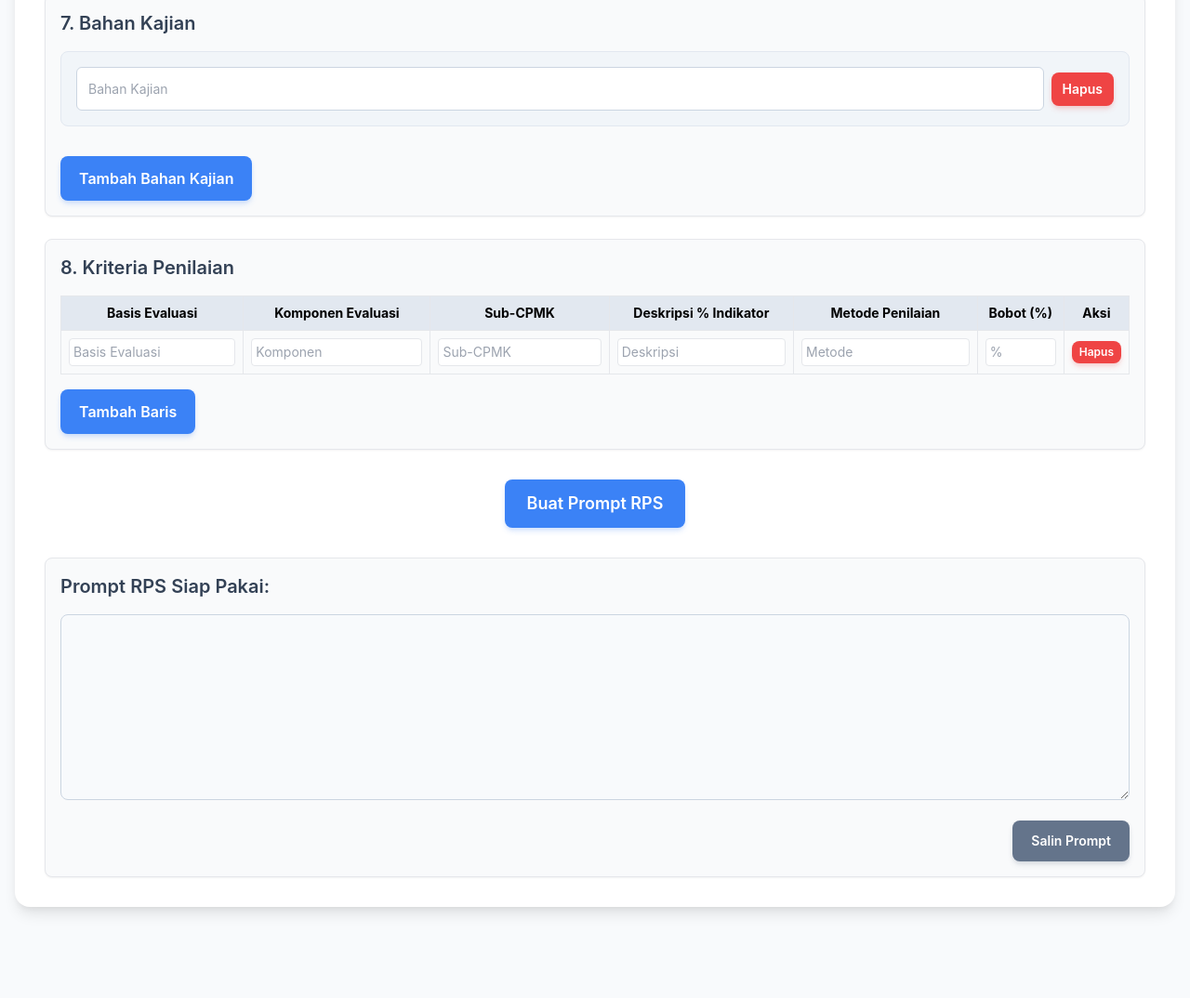
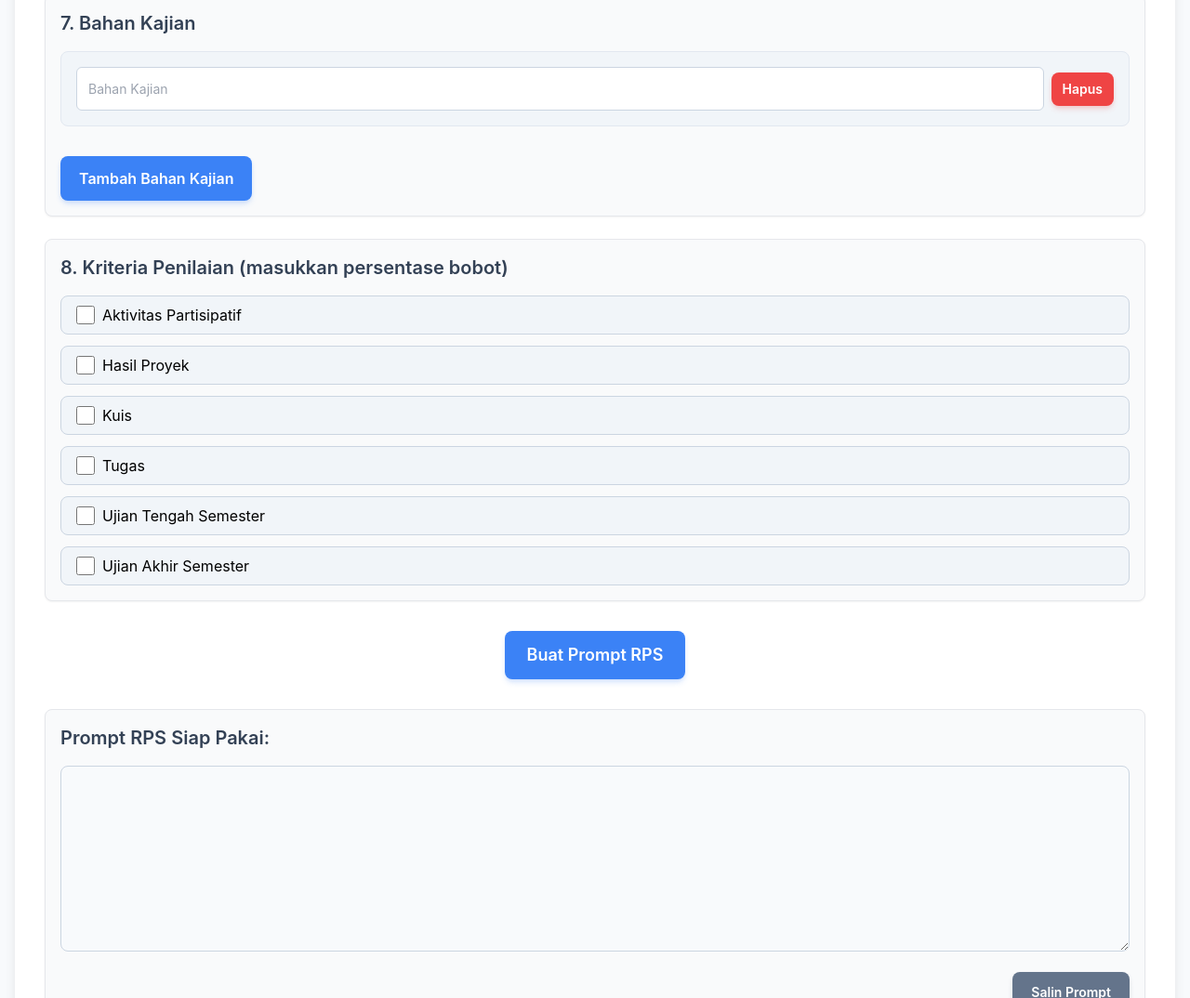
Before and after one commit to L9kyuu-AppWeb/Prompt-AI-RPS, a plain HTML site: page index.html in a window 1280 px wide. Shown: the part 1536-2610 px from the top of the page at 93% size. Before the commit the page ends 2544 px from the top, so only its background shows below. Drawn offline with nearby package versions, Linux system fonts and the light colour scheme.

Commit message:
Update index.html

```diff
--- a/index.html
+++ b/index.html
@@ -243,38 +243,52 @@
         </div>
 
         <div class="mb-8 p-4 border border-gray-200 rounded-lg bg-gray-50 shadow-sm">
-    <h2 class="text-xl font-semibold mb-4 text-slate-700">8. Kriteria Penilaian</h2>
-    <div class="overflow-x-auto">
-        <table class="min-w-full border border-slate-300 text-sm">
-            <thead class="bg-slate-200">
-                <tr>
-                    <th class="border p-2">Basis Evaluasi</th>
-                    <th class="border p-2">Komponen Evaluasi</th>
-                    <th class="border p-2">Sub-CPMK</th>
-                    <th class="border p-2">Deskripsi % Indikator</th>
-                    <th class="border p-2">Metode Penilaian</th>
-                    <th class="border p-2">Bobot (%)</th>
-                    <th class="border p-2">Aksi</th>
-                </tr>
-            </thead>
-            <tbody id="penilaian-container">
-                <tr class="penilaian-row">
-                    <td class="border p-2"><input type="text" class="w-full p-1 border rounded" placeholder="Basis Evaluasi"></td>
-                    <td class="border p-2"><input type="text" class="w-full p-1 border rounded" placeholder="Komponen"></td>
-                    <td class="border p-2"><input type="text" class="w-full p-1 border rounded" placeholder="Sub-CPMK"></td>
-                    <td class="border p-2"><input type="text" class="w-full p-1 border rounded" placeholder="Deskripsi"></td>
-                    <td class="border p-2"><input type="text" class="w-full p-1 border rounded" placeholder="Metode"></td>
-                    <td class="border p-2"><input type="number" class="w-full p-1 border rounded" min="0" max="100" placeholder="%"></td>
-                    <td class="border p-2 text-center">
-                        <button type="button" class="btn btn-danger text-xs px-2 py-1" onclick="removeFormField(this)">Hapus</button>
-                    </td>
-                </tr>
-            </tbody>
-        </table>
+            <h2 class="text-xl font-semibold mb-4 text-slate-700">8. Kriteria Penilaian (masukkan persentase bobot)</h2>
+            <div class="checkbox-group">
+                <div class="checkbox-item">
+                    <label for="penilaian-aktifitas">
+                        <input type="checkbox" id="penilaian-aktifitas" name="penilaian" value="Aktivitas Partisipatif" onchange="togglePercentageInput(this)">
+                        <span>Aktivitas Partisipatif</span>
+                    </label>
+                    <input type="number" placeholder="%" min="0" max="100" class="percentage-input hidden p-2 border rounded-md" data-label="Aktivitas Partisipatif">
                 </div>
-    <button type="button" class="btn btn-primary mt-4" onclick="addPenilaianRow()">Tambah Baris</button>
+                <div class="checkbox-item">
+                    <label for="penilaian-proyek">
+                        <input type="checkbox" id="penilaian-proyek" name="penilaian" value="Hasil Proyek" onchange="togglePercentageInput(this)">
+                        <span>Hasil Proyek</span>
+                    </label>
+                    <input type="number" placeholder="%" min="0" max="100" class="percentage-input hidden p-2 border rounded-md" data-label="Hasil Proyek">
                 </div>
-
+                <div class="checkbox-item">
+                    <label for="penilaian-kuis">
+                        <input type="checkbox" id="penilaian-kuis" name="penilaian" value="Kuis" onchange="togglePercentageInput(this)">
+                        <span>Kuis</span>
+                    </label>
+                    <input type="number" placeholder="%" min="0" max="100" class="percentage-input hidden p-2 border rounded-md" data-label="Kuis">
+                </div>
+                <div class="checkbox-item">
+                    <label for="penilaian-tugas">
+                        <input type="checkbox" id="penilaian-tugas" name="penilaian" value="Tugas" onchange="togglePercentageInput(this)">
+                        <span>Tugas</span>
+                    </label>
+                    <input type="number" placeholder="%" min="0" max="100" class="percentage-input hidden p-2 border rounded-md" data-label="Tugas">
+                </div>
+                <div class="checkbox-item">
+                    <label for="penilaian-uts">
+                        <input type="checkbox" id="penilaian-uts" name="penilaian" value="Ujian Tengah Semester" onchange="togglePercentageInput(this)">
+                        <span>Ujian Tengah Semester</span>
+                    </label>
+                    <input type="number" placeholder="%" min="0" max="100" class="percentage-input hidden p-2 border rounded-md" data-label="Ujian Tengah Semester">
+                </div>
+                <div class="checkbox-item">
+                    <label for="penilaian-uas">
+                        <input type="checkbox" id="penilaian-uas" name="penilaian" value="Ujian Akhir Semester" onchange="togglePercentageInput(this)">
+                        <span>Ujian Akhir Semester</span>
+                    </label>
+                    <input type="number" placeholder="%" min="0" max="100" class="percentage-input hidden p-2 border rounded-md" data-label="Ujian Akhir Semester">
+                </div>
+            </div>
+        </div>
 
         <div class="text-center mb-8">
             <button type="button" class="btn btn-primary text-lg px-6 py-3" onclick="generatePrompt()">
@@ -446,6 +460,8 @@
                 prompt += "\n";
             }
 
+            // Bagian di dalam function generatePrompt()
+
 // 8. Kriteria Penilaian
 const penilaianCheckboxes = document.querySelectorAll('input[name="penilaian"]');
 let penilaianItems = [];
@@ -455,20 +471,25 @@
         const percentage = percentageInput.value.trim();
         const label = checkbox.value;
         if (percentage) {
-                        penilaianItems.push(`${label} (${percentage}%)`);
+            penilaianItems.push({basis: label, bobot: percentage});
         } else {
-                        penilaianItems.push(label); // If percentage is not entered
+            penilaianItems.push({basis: label, bobot: ""});
         }
     }
 });
 
 if (penilaianItems.length > 0) {
-                prompt += "8. Kriteria Penilaian:\n";
+    prompt += "8. Kriteria Penilaian (dalam bentuk tabel evaluasi):\n\n";
+    prompt += "| Basis Evaluasi | Komponen Evaluasi | Sub CPMK | Deskripsi % Indikator | Metode Penilaian | Bobot |\n";
+    prompt += "|----------------|-------------------|----------|------------------------|------------------|-------|\n";
+
     penilaianItems.forEach(item => {
-                    prompt += `- ${item}\n`;
+        prompt += `| ${item.basis} | (isi komponen di sini) | (Sub-CPMK terkait) | (Deskripsi indikator ${item.bobot}%) | (Metode, contoh: tes/tugas/observasi) | ${item.bobot}% |\n`;
     });
+
     prompt += "\n";
 }
+
 
             document.getElementById('generated-prompt').value = prompt;
         }
@@ -481,45 +502,6 @@
             // Using a simple alert, consider a custom modal for better UX
             alert('Prompt berhasil disalin ke clipboard!');
         }
-
-        // Fungsi tambah baris kriteria penilaian
-function addPenilaianRow() {
-    const container = document.getElementById('penilaian-container');
-    const tr = document.createElement('tr');
-    tr.className = 'penilaian-row';
-    tr.innerHTML = `
-        <td class="border p-2"><input type="text" class="w-full p-1 border rounded" placeholder="Basis Evaluasi"></td>
-        <td class="border p-2"><input type="text" class="w-full p-1 border rounded" placeholder="Komponen"></td>
-        <td class="border p-2"><input type="text" class="w-full p-1 border rounded" placeholder="Sub-CPMK"></td>
-        <td class="border p-2"><input type="text" class="w-full p-1 border rounded" placeholder="Deskripsi"></td>
-        <td class="border p-2"><input type="text" class="w-full p-1 border rounded" placeholder="Metode"></td>
-        <td class="border p-2"><input type="number" class="w-full p-1 border rounded" min="0" max="100" placeholder="%"></td>
-        <td class="border p-2 text-center">
-            <button type="button" class="btn btn-danger text-xs px-2 py-1" onclick="removeFormField(this)">Hapus</button>
-        </td>
-    `;
-    container.appendChild(tr);
-}
-
-// Ubah generatePrompt agar menambahkan tabel penilaian
-// Tambahkan sebelum `document.getElementById('generated-prompt').value = prompt;`
-const penilaianRows = document.querySelectorAll('#penilaian-container .penilaian-row');
-if (penilaianRows.length > 0) {
-    prompt += "8. Kriteria Penilaian (dalam tabel):\n\n";
-    prompt += "| Basis Evaluasi | Komponen Evaluasi | Sub-CPMK | Deskripsi % Indikator | Metode Penilaian | Bobot (%) |\n";
-    prompt += "|----------------|------------------|----------|------------------------|------------------|-----------|\n";
-    penilaianRows.forEach(row => {
-        const cols = row.querySelectorAll('input');
-        const basis = cols[0].value.trim() || "-";
-        const komponen = cols[1].value.trim() || "-";
-        const sub = cols[2].value.trim() || "-";
-        const deskripsi = cols[3].value.trim() || "-";
-        const metode = cols[4].value.trim() || "-";
-        const bobot = cols[5].value.trim() || "0";
-        prompt += `| ${basis} | ${komponen} | ${sub} | ${deskripsi} | ${metode} | ${bobot}% |\n`;
-    });
-    prompt += "\n";
-}
     </script>
 </body>
 </html>
```
Lines whose indentation alone changed are shown as unchanged.
